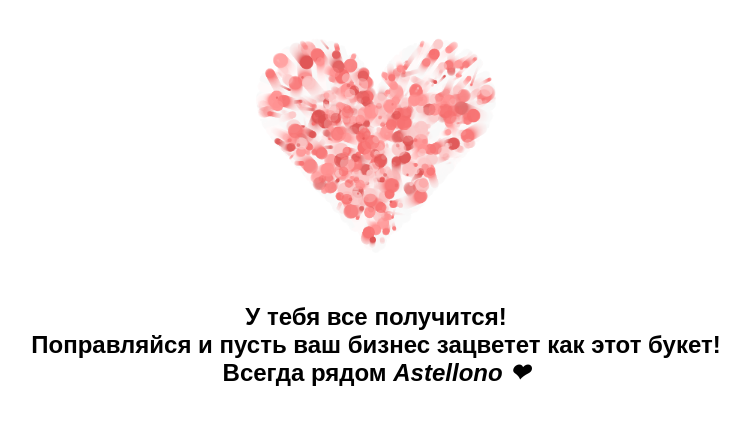
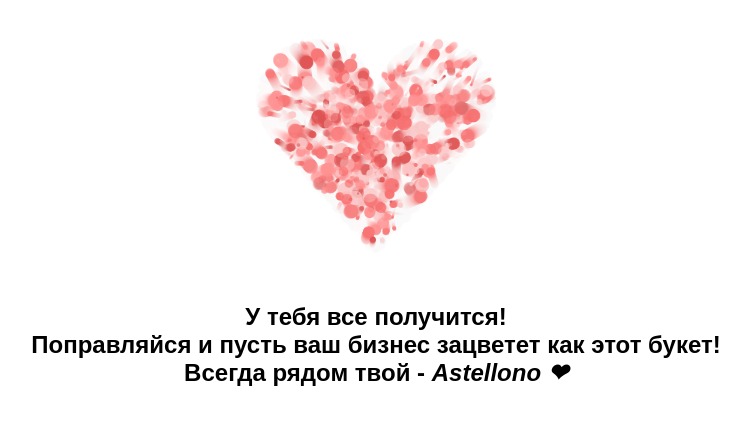
Before and after one commit to Astellono/acker, a plain HTML site: page index.html in a window 1280 px wide. Shown: the part 182-606 px from the top of the page, without its empty margins (264-1014 px from the left). Drawn offline with Linux system fonts and the light colour scheme; a web font is replaced by a local one.

Commit message:
Update index.html

```diff
--- a/index.html
+++ b/index.html
@@ -18,7 +18,7 @@
     <div class="center">
         <h1>Героине которая вывозит тяжелое время!</h1>
         <canvas id="c"></canvas>
-        <p>У тебя все получится! <br>Поправляйся и пусть ваш бизнес зацветет как этот букет!<br> Всегда рядом <i>Astellono &#10084</i></p>
+        <p>У тебя все получится! <br>Поправляйся и пусть ваш бизнес зацветет как этот букет!<br> Всегда рядом твой - <i>Astellono &#10084</i></p>
     </div>
 
 
```
